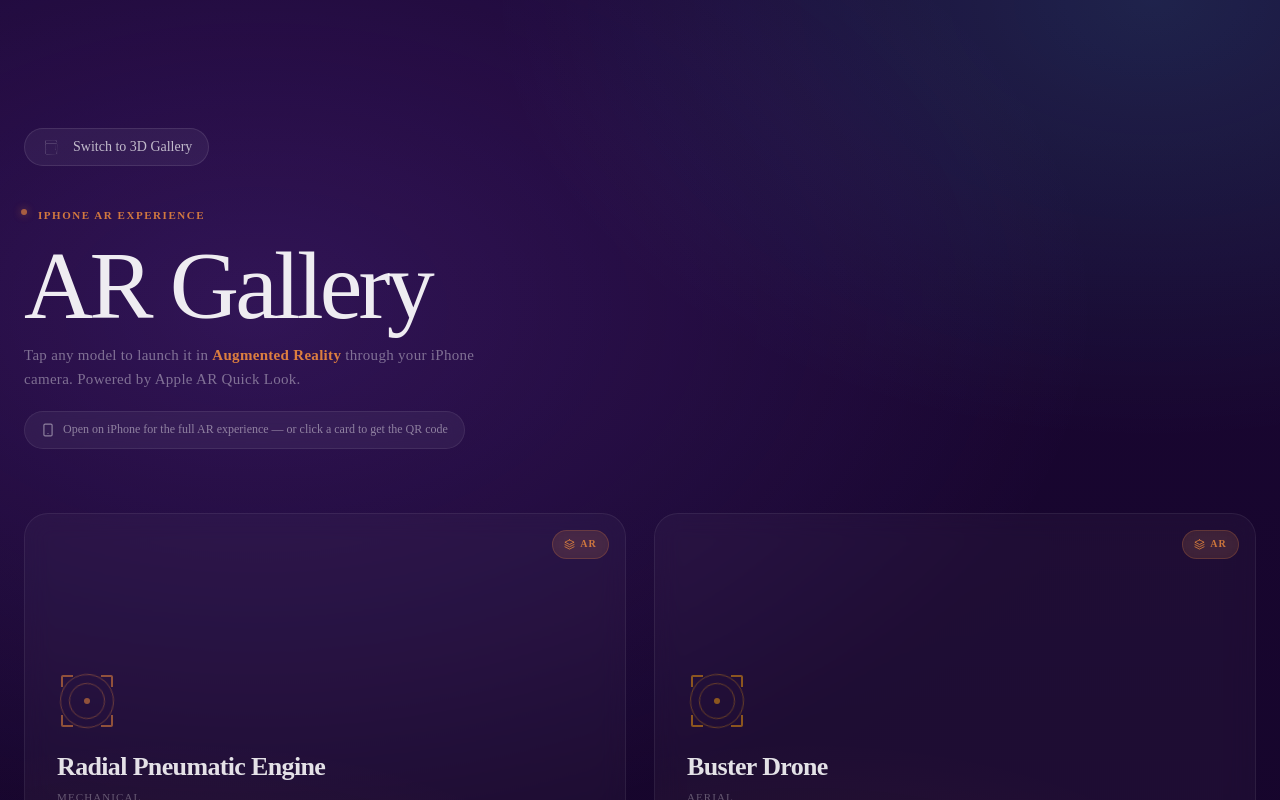
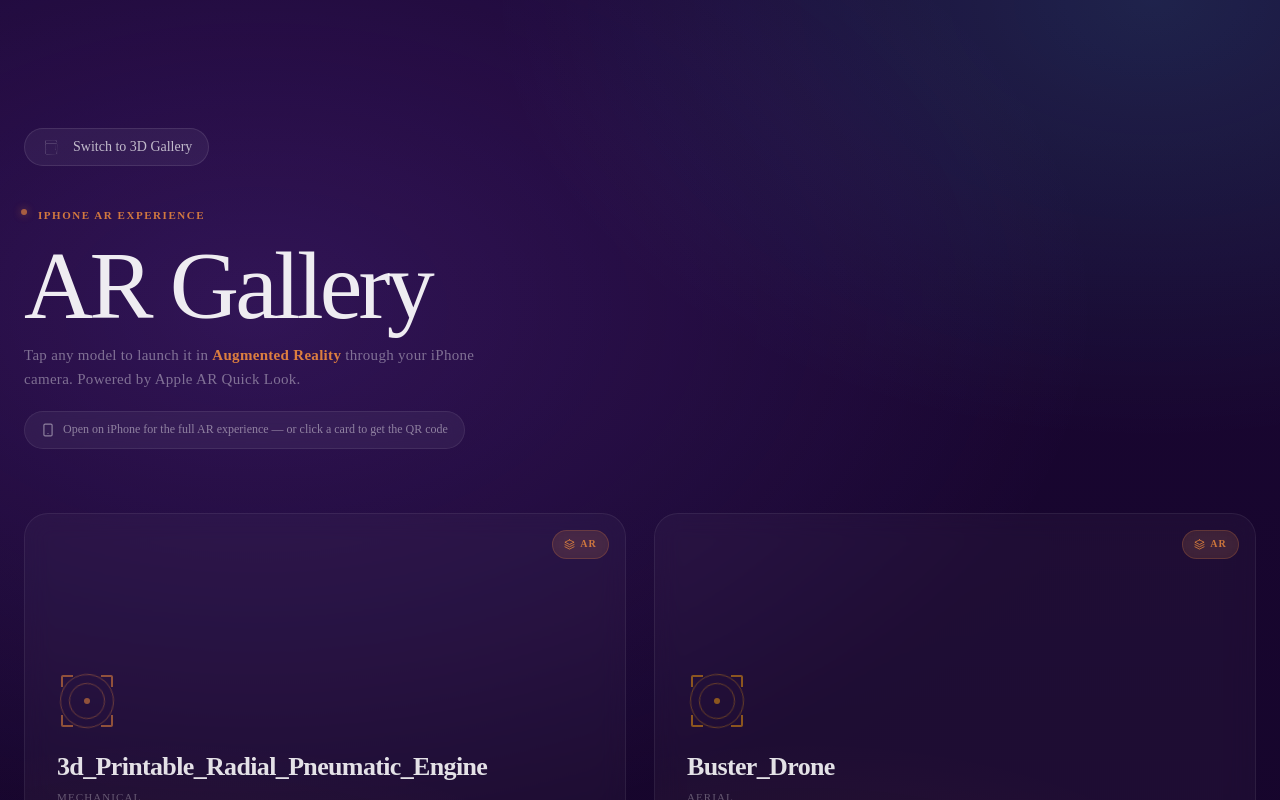
Before and after one commit to ImmersiveNTC/ARInteractiveWebpage, a Next.js app: page /ARInteractiveWebpage/iosar in a window 1280 px wide. Shown: the top 800 px of the page. Built offline with nearby package versions, Linux system fonts and the light colour scheme.

Commit message:
Update iOS AR card names to match exact filenames

```diff
--- a/app/iosar/page.tsx
+++ b/app/iosar/page.tsx
@@ -10,20 +10,7 @@ export const metadata = {
 /* ─── Display Name & Category Mapping ──────────────────────────────────────── */
 
 function toDisplayName(filename: string): string {
-  const raw = filename.replace(/\.[^/.]+$/, '');
-  let name = raw
-    .replace(/_/g, ' ')
-    .replace(/\b3d\b/gi, '')
-    .replace(/\bprintable\b/gi, '')
-    .replace(/\s{2,}/g, ' ')
-    .trim();
-
-  name = name
-    .split(' ')
-    .map(w => w.charAt(0).toUpperCase() + w.slice(1).toLowerCase())
-    .join(' ');
-
-  return name || raw;
+  return filename.replace(/\.[^/.]+$/, '');
 }
 
 function toCategory(filename: string): string {
```
